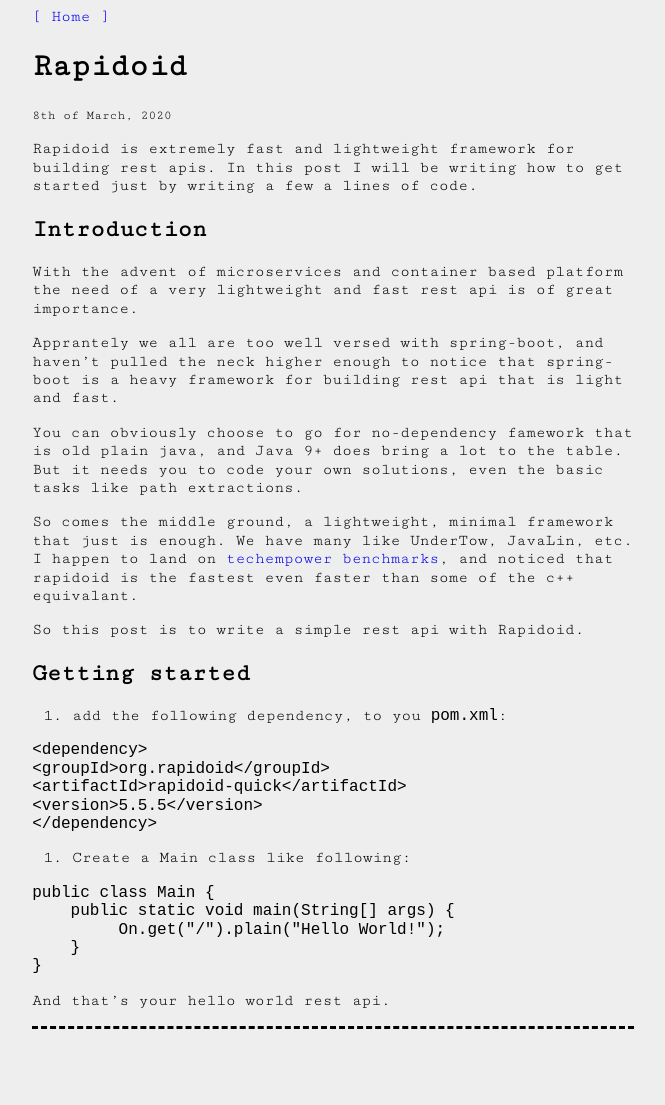
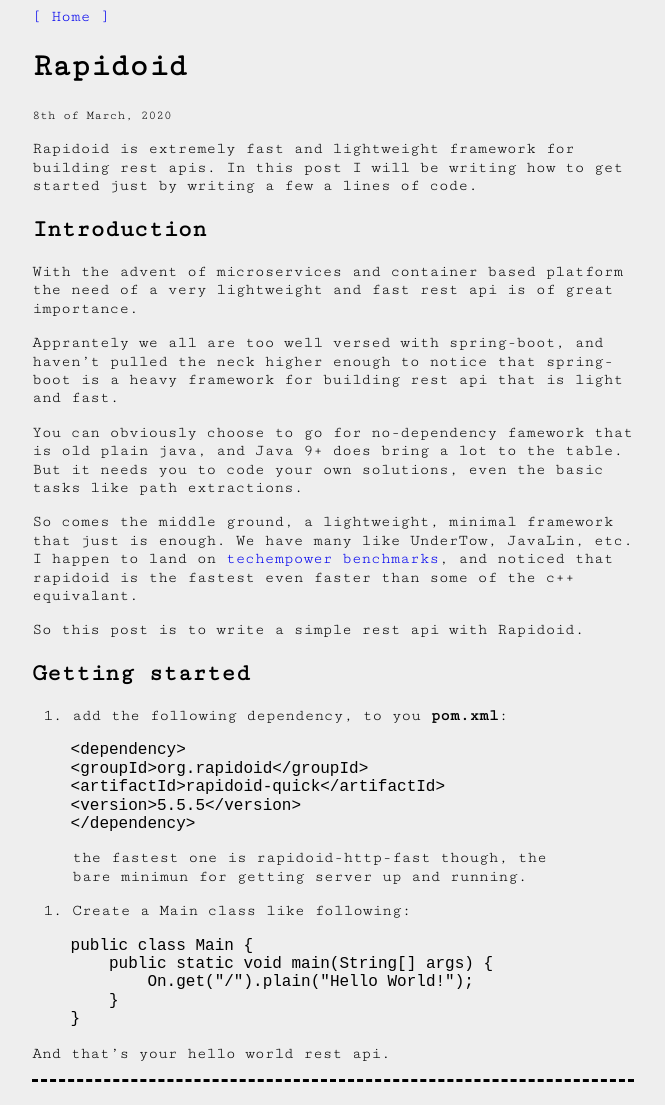
Before and after one commit to sengarkuldeep-blogs/sengarkuldeep-blogs.github.io, a Jekyll site: the page built from _posts/2020-03-08-rapidoid-gs.markdown, in a window 1280 px wide. Shown: the whole page, without its empty margins (147-812 px from the left). Built offline with Jekyll 4.4.1, drawn with Linux system fonts in a browser that asks for light colours; nearby versions of some CDN libraries; before the commit the page ends 1052 px from its top, so only the background shows below that.

Commit message:
restrtucture

````diff
--- a/_posts/2020-03-08-rapidoid-gs.markdown
+++ b/_posts/2020-03-08-rapidoid-gs.markdown
@@ -23,24 +23,26 @@
 
 ## Getting started
 
-1. add the following dependency, to you `pom.xml`:
+1. add the following dependency, to you **pom.xml**:
 
 ```
-<dependency>
-<groupId>org.rapidoid</groupId>
-<artifactId>rapidoid-quick</artifactId>
-<version>5.5.5</version>
-</dependency>
+    <dependency>
+    <groupId>org.rapidoid</groupId>
+    <artifactId>rapidoid-quick</artifactId>
+    <version>5.5.5</version>
+    </dependency>
 ```
+
+> the fastest one is rapidoid-http-fast though, the bare minimun for getting server up and running.
 
 2. Create a Main class like following:
 
 ```java
-public class Main {
-    public static void main(String[] args) {
-         On.get("/").plain("Hello World!");
+    public class Main {
+        public static void main(String[] args) {
+            On.get("/").plain("Hello World!");
+        }
     }
-}
 ```
 
 And that's your hello world rest api.
````
